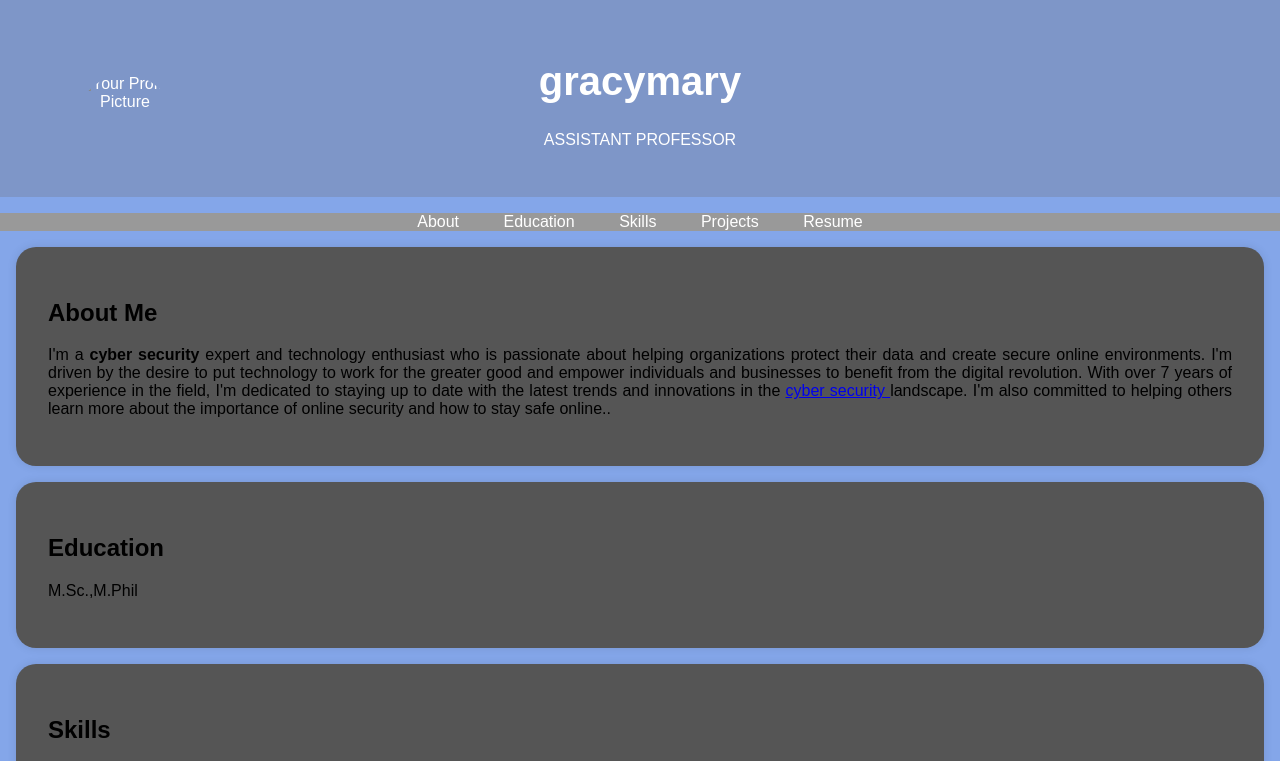
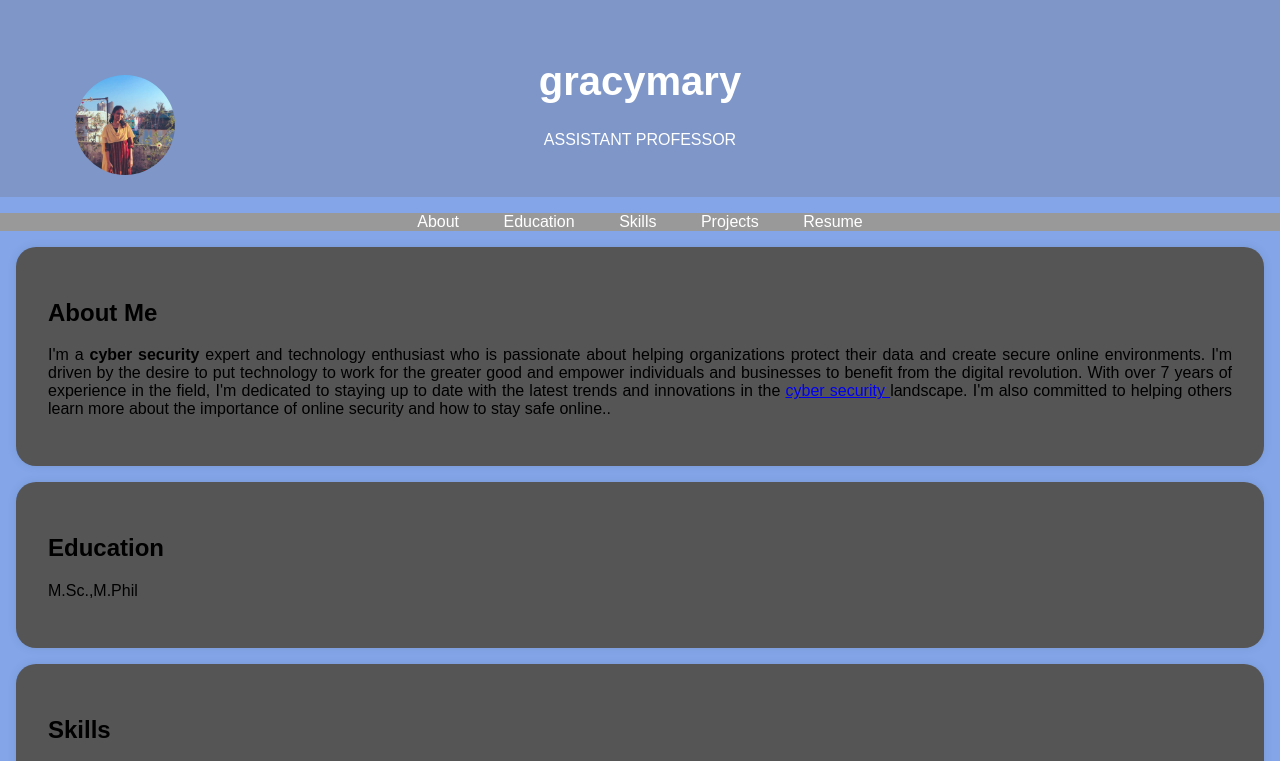
Before and after one commit to gracymary6200/Digital-portfolio, a plain HTML site: page index.html in a window 1280 px wide. Shown: the top 761 px of the page. Drawn offline with Linux system fonts and the light colour scheme.

Commit message:
Update index.html

```diff
--- a/index.html
+++ b/index.html
@@ -95,7 +95,7 @@
     <header>
         <div class="header-content">
             <!-- Add your profile picture here -->
-            <img src="./photo.jpg" alt="Your Profile Picture" class="profile-picture">
+            <img src="./IMG-20250222-WA0002.jpg" alt="Your Profile Picture" class="profile-picture">
             <h1>gracymary</h1>
             <p>ASSISTANT PROFESSOR </p>
         </div>
```
